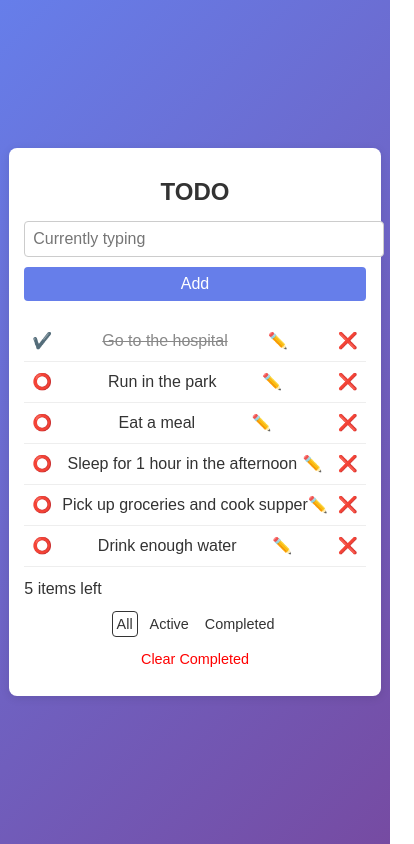
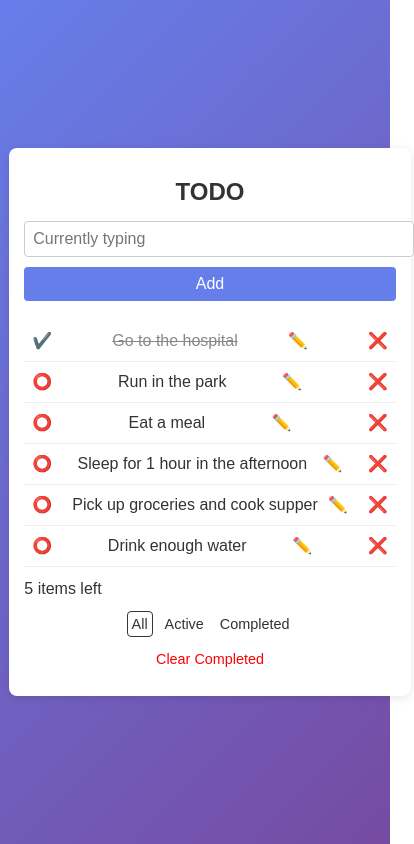
Before and after one commit to stine-ri/tech-assessment-, a React (Vite) app in the folder Assignment/: page / in a window 390 px wide. Shown: the whole page, 414 px wide, since content can reach past the window. Built offline with nearby package versions, Linux system fonts and the light colour scheme.

Commit message:
Update App.css

```diff
--- a/Assignment/src/App.css
+++ b/Assignment/src/App.css
@@ -117,24 +117,25 @@ body {
   border-radius: 4px;
 }
 @media (max-width: 640px) {
+  /* Mobile specific styles */
   body {
     background: linear-gradient(135deg, #667eea, #764ba2);
     background-size: cover;
-    background-attachment: fixed; /* Keeps the background fixed */
+    background-attachment: fixed;
     height: 100vh; /* Ensure background covers the full viewport */
     overflow-x: hidden; /* Prevent horizontal scrolling */
   }
 
+  /* Make the container fit within the available screen width */
   .todo-app {
-    padding: 15px; /* Reduce padding for smaller screens */
-    width: 100%; /* Full width for small screens */
-    max-width: 100%; /* Ensure it fits within the screen width */
-    margin: 10px 0; /* Reduce margins to fit the screen */
-    box-sizing: border-box; /* Include padding and border within the width */
+    padding: 15px; /* Reduce padding for mobile screens */
+    max-width: 100%; /* Ensure container takes up full available width */
+    width: 100%; /* Full width for mobile view */
+    margin: 10px 0; /* Adjust margin for mobile view */
   }
 
   .todo-app h1 {
-    font-size: 1.5rem; /* Reduce font size for the header */
+    font-size: 1.5rem; /* Reduce font size for smaller screens */
   }
 
   .todo-input {
@@ -145,7 +146,7 @@ body {
 
   .todo-input input {
     width: 100%; /* Full width for input */
-    padding: 8px; /* Adjust padding for smaller screen */
+    padding: 8px; /* Adjust padding for smaller screens */
     font-size: 1rem; /* Adjust font size for input */
   }
 
```
